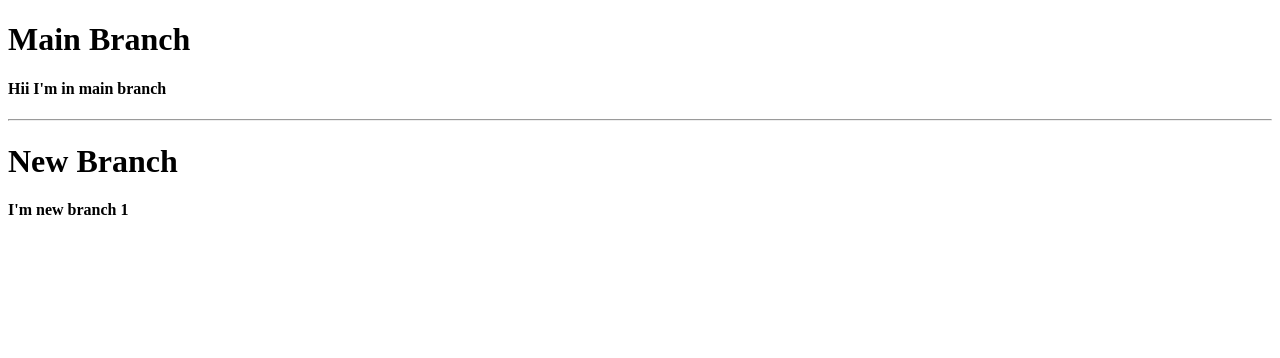
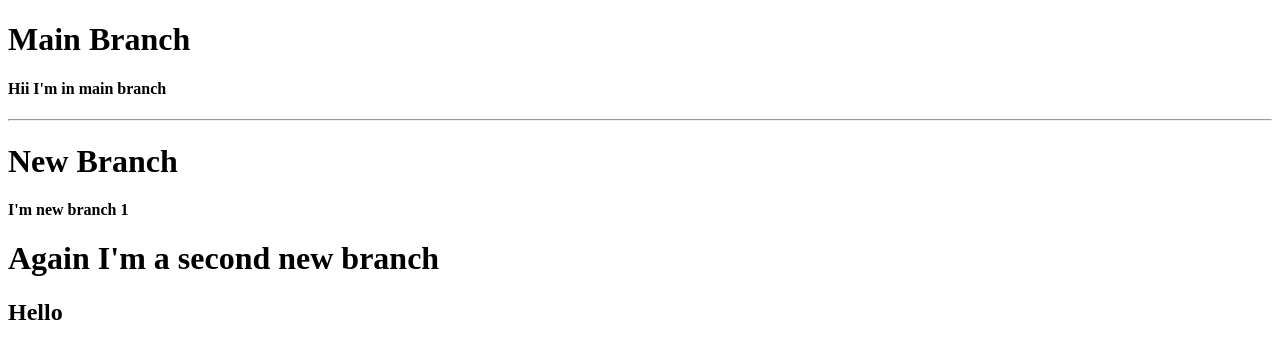
Before and after one commit to yash-purkar/yash-pull-request-practice, a plain HTML site: page index.html in a window 1280 px wide. Drawn offline with Linux system fonts and the light colour scheme.

Commit message:
docs: updated details

```diff
--- a/index.html
+++ b/index.html
@@ -12,5 +12,8 @@
     <hr />
     <h1>New Branch</h1>
     <h4>I'm new branch 1</h4>
+
+    <h1>Again I'm a second new branch</h1>
+    <h2>Hello</h2>
   </body>
 </html>
```
